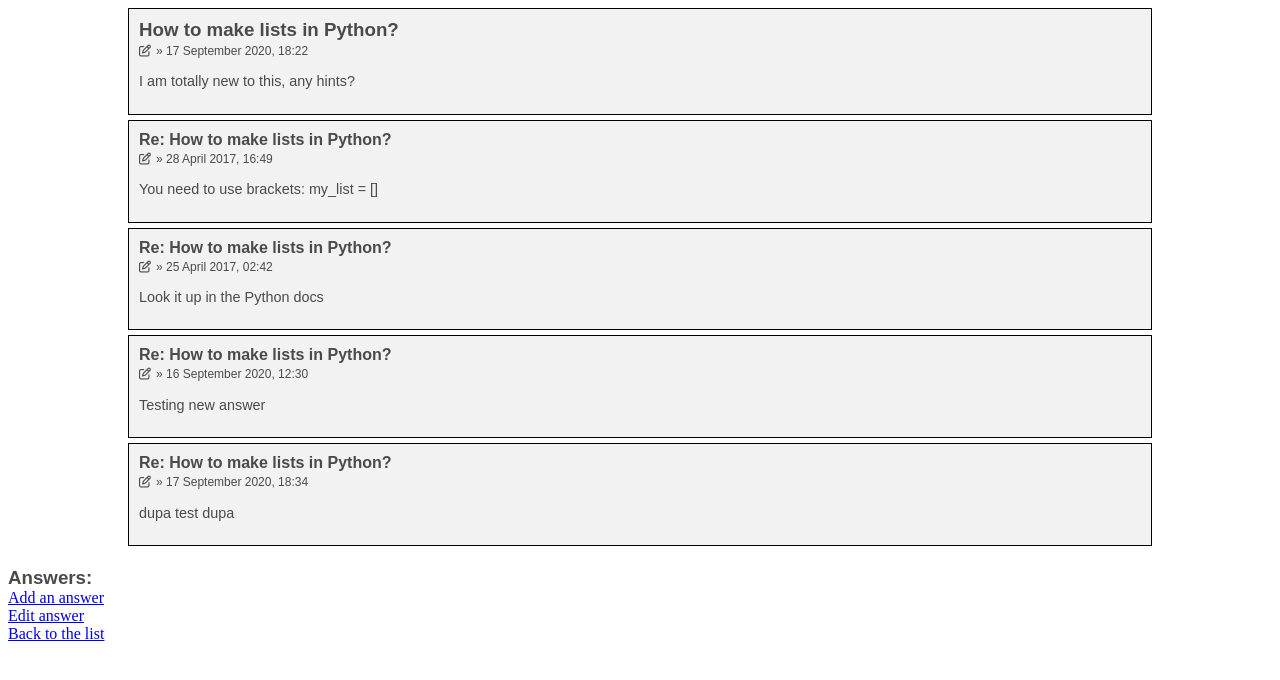
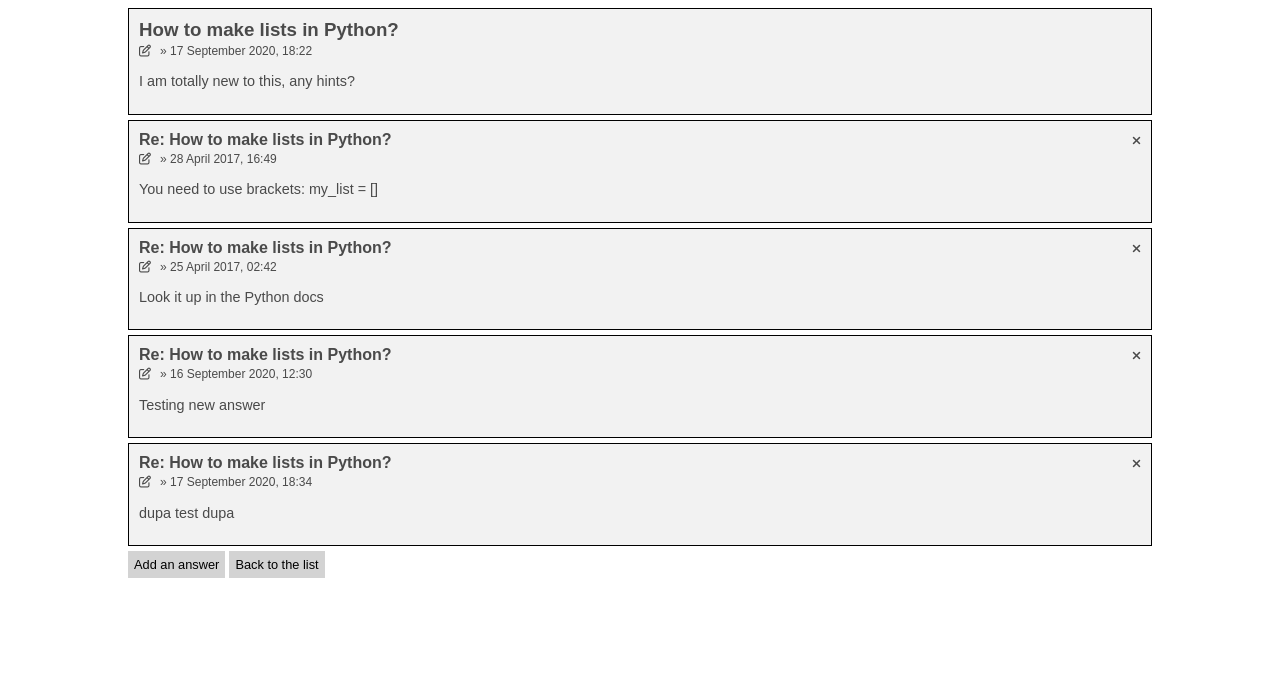
Before and after one commit to Aviatore/ask-mate-1, a Flask app: page /question/1 in a window 1280 px wide. Shown: the top 680 px of the page. Run offline with Flask 2, Linux system fonts and the light colour scheme; some libraries are stand-ins or nearby versions.

Commit message:
Corect displaying pics in the question view

```diff
--- a/app.py
+++ b/app.py
@@ -122,6 +122,14 @@ def answer_post(question_id):
         answer["vote_number"] = "0"
         answer["question_id"] = question_id
 
+        uploaded_file = request.files.get('image')
+        if uploaded_file:
+            file_name = f'{get_id(saved_answers)}_{uploaded_file.filename}'
+
+            file_path = os.path.join(UPLOAD_DIR, 'answers', file_name)
+            uploaded_file.save(file_path)
+            answer['image'] = file_name
+
         saved_answers.append(answer)
         write_answers(saved_answers)
 
@@ -135,9 +143,13 @@ def answer_post(question_id):
 @app.route('/question/<int:question_id>/delete')
 def question_delete(question_id):
     questions = read_questions()
-    questions.remove([question for question in questions if question['id'] == question_id][0])
+    question_to_delete = [question for question in questions if question['id'] == question_id][0]
+    questions.remove(question_to_delete)
 
     write_questions(questions)
+
+    if question_to_delete['image'] != "":
+        os.remove(os.path.join(UPLOAD_DIR, 'questions', question_to_delete['image']))
 
     return redirect(url_for('list'))
 
@@ -170,13 +182,19 @@ def question_edit(question_id):
 
 
 # Delete an answer
-@app.route('/answers/<answer_id>/delete')
+@app.route('/answers/<int:answer_id>/delete')
 def answer_delete(answer_id):
-    answers = read_questions()
+    answers = read_answers()
     answer_to_delete = [answer for answer in answers if answer['id'] == answer_id][0]
+
+    if answer_to_delete['image'] != "":
+        os.remove(os.path.join(UPLOAD_DIR, 'answers', answer_to_delete['image']))
+
     answers.remove(answer_to_delete)
 
     write_answers(answers)
+
+
 
     return redirect(url_for('question_details', question_id=answer_to_delete['question_id']))
 
--- a/data_manager.py
+++ b/data_manager.py
@@ -29,14 +29,14 @@ def read_questions():
 
 
 def read_answers():
-    questions = read_csv(ANSWERS_FILE)
+    answers = read_csv(ANSWERS_FILE)
 
-    for question in questions:
-        for key in question.keys():
-            if question[key] is not None:
-                if question[key].isdigit():
-                    question[key] = int(question[key])
-    return questions
+    for answer in answers:
+        for key in answer.keys():
+            if answer[key] is not None:
+                if answer[key].isdigit():
+                    answer[key] = int(answer[key])
+    return answers
 
 
 def write_questions(data):
--- a/static/question-details.css
+++ b/static/question-details.css
@@ -1,9 +1,9 @@
-#body {
+.body {
     position: relative;
     width: 80vw;
     margin: auto;
 }
-#container {
+.container {
     position: relative;
     width: 100%;
     background-color: #f2f2f2;
@@ -41,6 +41,20 @@ figcaption {
 img {
     max-height: 150px;
 }
+.button {
+    padding: 6px;
+    background-color: lightgray;
+    outline: none;
+    border: none;
+    font-size: 0.8em;
+    transition: background-color 0.4s;
+    cursor: pointer;
+    box-sizing: border-box;
+    margin-bottom: 2px;
+}
+.button:hover {
+    background-color: darkgray;
+}
 #container_ {
     position: absolute;
     width: 40vw;
@@ -51,3 +65,29 @@ img {
     left: 50%;
     transform: translate(-50%, -50%);
 }
+i {
+    text-decoration: none;
+    font-size: 12px;
+    color: rgb(74, 74, 74);
+}
+i:hover {
+    color: darkred;
+}
+:link, :visited {
+    text-decoration: none;
+}
+.answer {
+    display: inline;
+}
+.answer-header {
+    position: relative;
+}
+.answer-title {
+    position: relative;
+    display: inline-block;
+}
+.answer-cross {
+    position: relative;
+    display: inline-block;
+    float: right;
+}
--- a/templates/question-details.html
+++ b/templates/question-details.html
@@ -7,10 +7,13 @@
     <title>Question details</title>
 </head>
 <body>
-<div id="body">
-    <div id="container">
+<div class="body">
+    <div class="container">
         <h3 class="center">{{ question_data['title'] }}</h3>
-        <i class="far fa-edit" style="font-size: 12px; color: rgb(74, 74, 74);"></i><span id="pub-time">{{ time_to_utc(question_data['submission_time']) }}</span>
+        <a href="{{ url_for('question_edit', question_id=question_id) }}">
+            <i class="far fa-edit"></i>
+        </a>
+        <span id="pub-time">{{ time_to_utc(question_data['submission_time']) }}</span>
         <p id="message">{{ question_data['message'] }}</p>
         {% if question_data['image'] != "" %}
             <img src="{{ url_for('static', filename='uploaded/questions/' + question_data['image']) }}">
@@ -18,25 +21,26 @@
         {% endif %}
     </div>
     {% for answer in answers_data %}
-        <div id="container">
-            <h4 class="center">Re: {{ question_data['title'] }}</h4>
-            <i class="far fa-edit" style="font-size: 12px; color: rgb(74, 74, 74);"></i><span id="pub-time">{{ time_to_utc(answer['submission_time']) }}</span>
+        <div class="container">
+            <div class="answer-header">
+                <div class="answer-title">
+                    <h4 class="answer">Re: {{ question_data['title'] }}</h4>
+                </div>
+                <div class="answer-cross">
+                    <a href="{{ url_for('answer_delete', answer_id=answer['id']) }}"><i class="fas fa-times"></i></a>
+                </div>
+            </div>
+            <i class="far fa-edit"></i>
+            <span id="pub-time">{{ time_to_utc(answer['submission_time']) }}</span>
             <p id="message">{{ answer['message'] }}</p>
+            {% if answer['image'] != "" %}
+                <img src="{{ url_for('static', filename='uploaded/answers/' + answer['image']) }}">
+                <figcaption>{{ answer['image'] }} ({{ file_size(url_for('static', filename='uploaded/answers/' + answer['image'])) }} kb)</figcaption>
+            {% endif %}
         </div>
     {% endfor %}
+    <button type="button" class="button" onclick="window.location.href='{{ url_for("answer_post", question_id=question_id) }}'">Add an answer</button>
+    <button type="button" class="button" onclick="window.location.href='{{ url_for("list") }}'">Back to the list</button>
 </div>
-
-
-
-
-<h1>{{ question_title }}</h1>
-<p>{{ question_message }}</p>
-<h3>Answers:</h3>
-{% for answer in answer_message %}
-<p>{{ answer }}</p>
-{% endfor %}
-<footer><a href={{ url_for("answer_post", question_id=question_id) }}>Add an answer</a></footer>
-<footer><a href={{ url_for("question_edit", question_id=question_id) }}>Edit answer</a></footer>
-<footer><a href={{ url_for("list") }}>Back to the list</a> </footer>
 </body>
 </html>
```
Also changed, not shown: templates/new-answer.html (+2 -9 lines).
